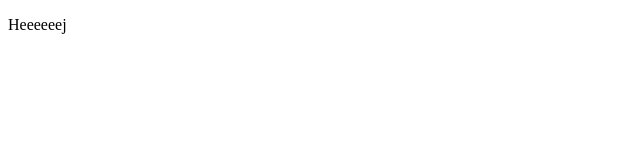
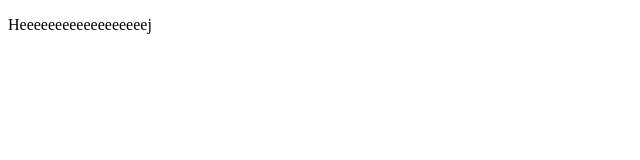
Before and after one commit to Melledodo/mackeprang, a Vue app: page / in a window 1280 px wide. Shown: the top 160 px of the page, without its empty margins (0-640 px from the left). Built offline with nearby package versions, Linux system fonts and the light colour scheme.

Commit message:
heeeeeej

```diff
--- a/src/views/HomeView.vue
+++ b/src/views/HomeView.vue
@@ -4,6 +4,6 @@
 
 <template>
   <main>
-<p>Heeeeeej</p>
+<p>Heeeeeeeeeeeeeeeeeej</p>
   </main>
 </template>
```
